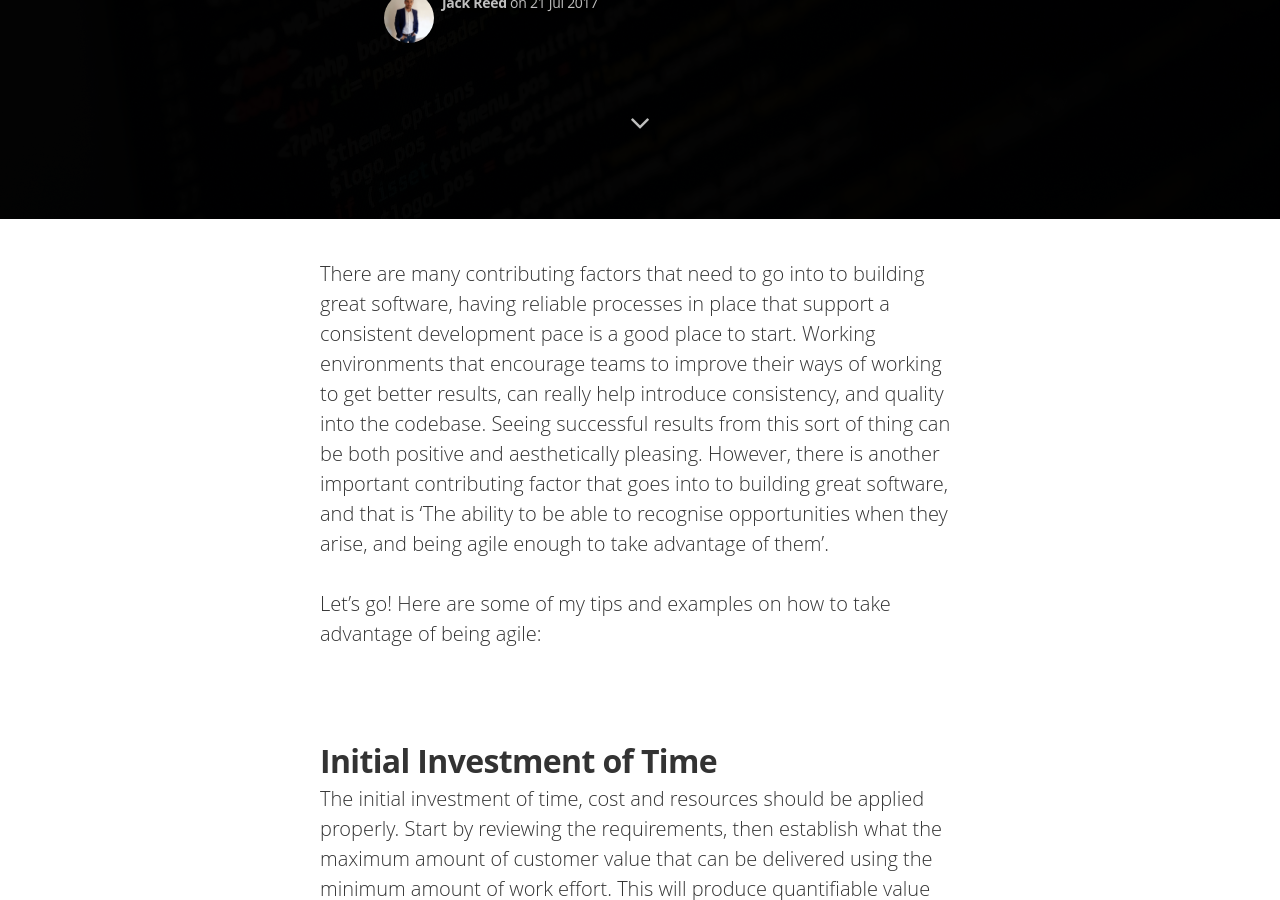
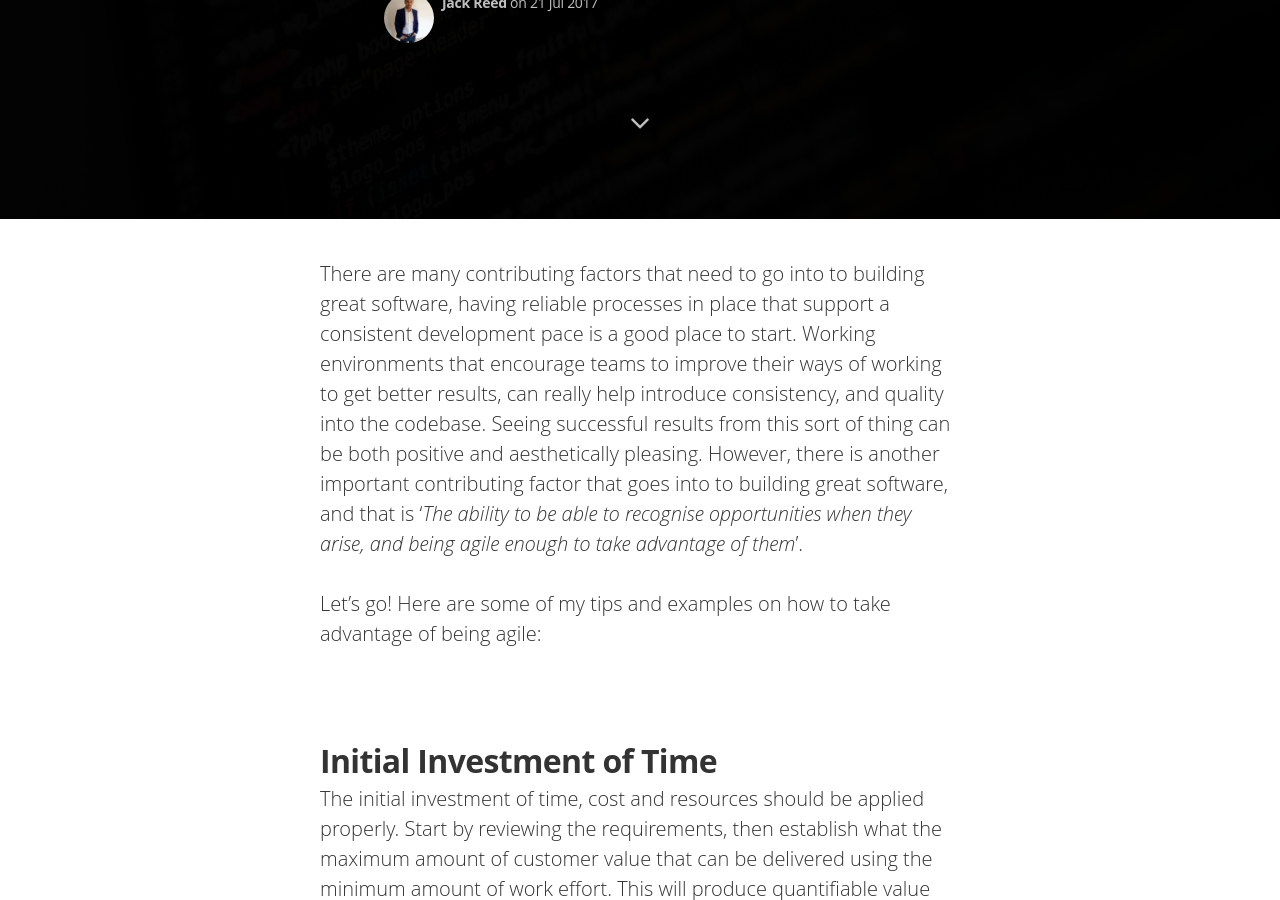
Before and after one commit to IamJackReed/JackReed, a Jekyll site: the page built from _posts/2017-07-21-taking-advantage-of-being-agile.markdown, in a window 1280 px wide and 900 px high, scrolled down 681 px. Built offline with Jekyll 4.4.1, drawn with Linux system fonts in a browser that asks for light colours; nearby versions of some CDN libraries; some web fonts are replaced; comment, search, counter and statistics services are not loaded.

Commit message:
Update 2017-07-21-taking-advantage-of-being-agile.markdown

```diff
--- a/_posts/2017-07-21-taking-advantage-of-being-agile.markdown
+++ b/_posts/2017-07-21-taking-advantage-of-being-agile.markdown
@@ -7,7 +7,7 @@ tags:
 image: /assets/article_images/2017-07-21-taking-advantage-of-being-agile/taking-advantage-of-being-agile.JPG
 image2: /assets/article_images/2017-07-21-taking-advantage-of-being-agile/taking-advantage-of-being-agile-mobile.JPG
 ---
-<span style="color:#00000; font-family: 'open sans'; font-size: 1em; font-size: 20px; font-weight: 200; hyphens: none;">There are many contributing factors that need to go into to building great software, having reliable processes in place that support a consistent development pace is a good place to start. Working environments that encourage teams to improve their ways of working to get better results, can really help introduce consistency, and quality into the codebase. Seeing successful results from this sort of thing can be both positive and aesthetically pleasing. However, there is another important contributing factor that goes into to building great software, and that is 'The ability to be able to recognise opportunities when they arise, and being agile enough to take advantage of them'.</span>
+<span style="color:#00000; font-family: 'open sans'; font-size: 1em; font-size: 20px; font-weight: 200; hyphens: none;">There are many contributing factors that need to go into to building great software, having reliable processes in place that support a consistent development pace is a good place to start. Working environments that encourage teams to improve their ways of working to get better results, can really help introduce consistency, and quality into the codebase. Seeing successful results from this sort of thing can be both positive and aesthetically pleasing. However, there is another important contributing factor that goes into to building great software, and that is '_The ability to be able to recognise opportunities when they arise, and being agile enough to take advantage of them_'.</span>
 
 <span style="color:#00000; font-family: 'open sans'; font-size: 1em; font-size: 20px; font-weight: 200; hyphens: none;">Let's go! Here are some of my tips and examples on how to take advantage of being agile:
 </span>
```
